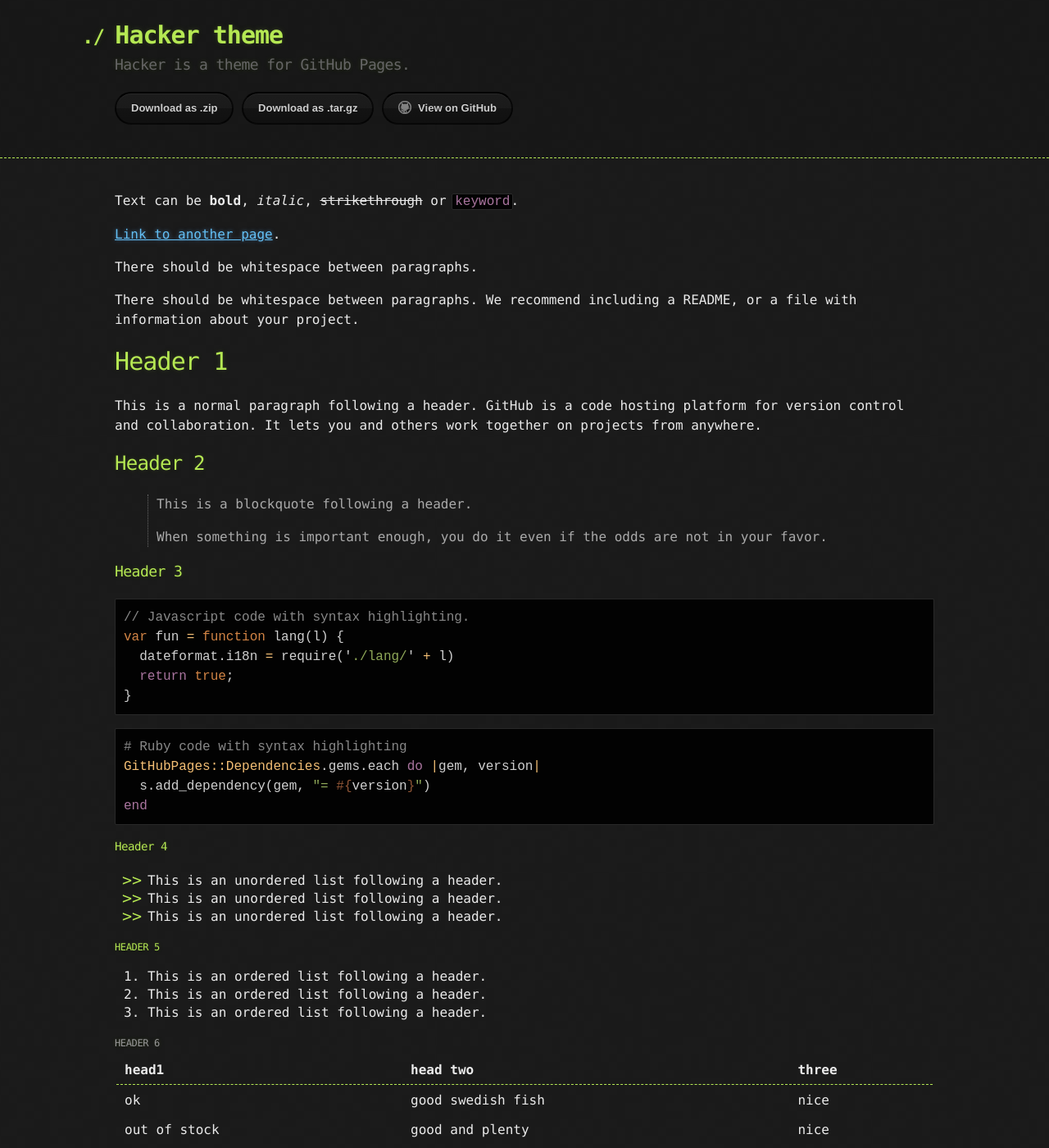
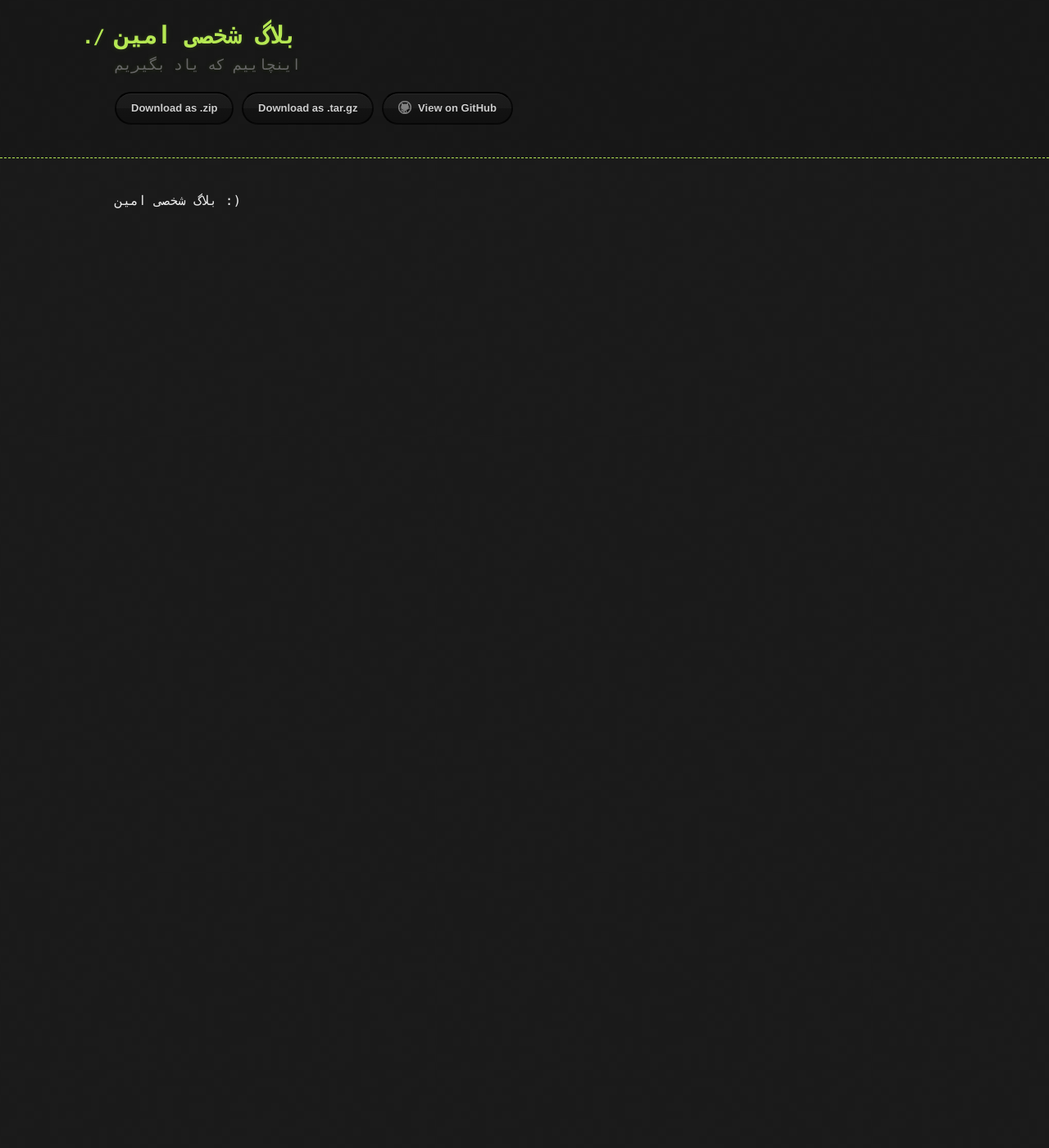
Before and after one commit to AminGhorbani96/hexamin.github.io, a Jekyll site: the page built from index.md, in a window 1280 px wide and 1400 px high. Shown: the whole window at 82% size. Built offline with Jekyll 4.4.1, drawn with Linux system fonts in a browser that asks for light colours; some of the changed text lies outside the part shown.

Commit message:
Add theme

````diff
--- a/_config.yml
+++ b/_config.yml
@@ -1,5 +1,4 @@
-title: Hacker theme
-description: Hacker is a theme for GitHub Pages.
+title: بلاگ شخصی امین
+description: اینچاییم که یاد بگیریم
 show_downloads: true
-google_analytics:
 theme: jekyll-theme-hacker
--- a/index.md
+++ b/index.md
@@ -2,122 +2,4 @@
 layout: default
 ---
 
-Text can be **bold**, _italic_, ~~strikethrough~~ or `keyword`.
-
-[Link to another page](./another-page.html).
-
-There should be whitespace between paragraphs.
-
-There should be whitespace between paragraphs. We recommend including a README, or a file with information about your project.
-
-# Header 1
-
-This is a normal paragraph following a header. GitHub is a code hosting platform for version control and collaboration. It lets you and others work together on projects from anywhere.
-
-## Header 2
-
-> This is a blockquote following a header.
->
-> When something is important enough, you do it even if the odds are not in your favor.
-
-### Header 3
-
-```js
-// Javascript code with syntax highlighting.
-var fun = function lang(l) {
-  dateformat.i18n = require('./lang/' + l)
-  return true;
-}
-```
-
-```ruby
-# Ruby code with syntax highlighting
-GitHubPages::Dependencies.gems.each do |gem, version|
-  s.add_dependency(gem, "= #{version}")
-end
-```
-
-#### Header 4
-
-*   This is an unordered list following a header.
-*   This is an unordered list following a header.
-*   This is an unordered list following a header.
-
-##### Header 5
-
-1.  This is an ordered list following a header.
-2.  This is an ordered list following a header.
-3.  This is an ordered list following a header.
-
-###### Header 6
-
-| head1        | head two          | three |
-|:-------------|:------------------|:------|
-| ok           | good swedish fish | nice  |
-| out of stock | good and plenty   | nice  |
-| ok           | good `oreos`      | hmm   |
-| ok           | good `zoute` drop | yumm  |
-
-### There's a horizontal rule below this.
-
-* * *
-
-### Here is an unordered list:
-
-*   Item foo
-*   Item bar
-*   Item baz
-*   Item zip
-
-### And an ordered list:
-
-1.  Item one
-1.  Item two
-1.  Item three
-1.  Item four
-
-### And a nested list:
-
-- level 1 item
-  - level 2 item
-  - level 2 item
-    - level 3 item
-    - level 3 item
-- level 1 item
-  - level 2 item
-  - level 2 item
-  - level 2 item
-- level 1 item
-  - level 2 item
-  - level 2 item
-- level 1 item
-
-### Small image
-
-![Octocat](https://github.githubassets.com/images/icons/emoji/octocat.png)
-
-### Large image
-
-![Branching](https://guides.github.com/activities/hello-world/branching.png)
-
-
-### Definition lists can be used with HTML syntax.
-
-<dl>
-<dt>Name</dt>
-<dd>Godzilla</dd>
-<dt>Born</dt>
-<dd>1952</dd>
-<dt>Birthplace</dt>
-<dd>Japan</dd>
-<dt>Color</dt>
-<dd>Green</dd>
-</dl>
-
-```
-Long, single-line code blocks should not wrap. They should horizontally scroll if they are too long. This line should be long enough to demonstrate this.
-```
-
-```
-The final element.
-```
+بلاگ شخصی امین :)
````
